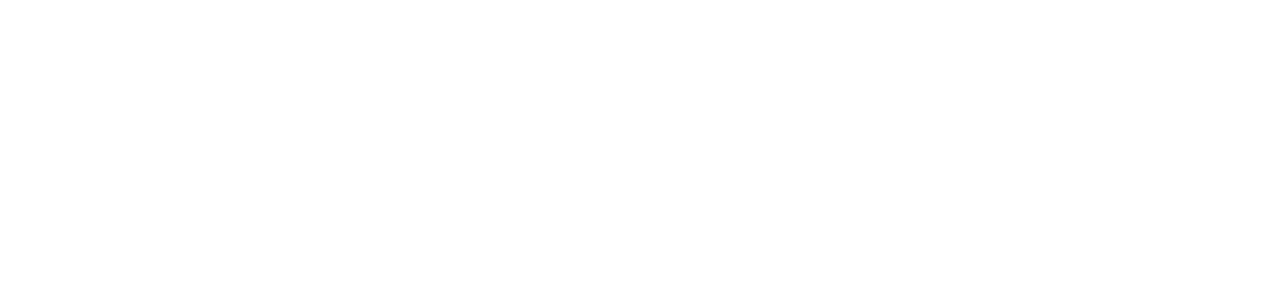
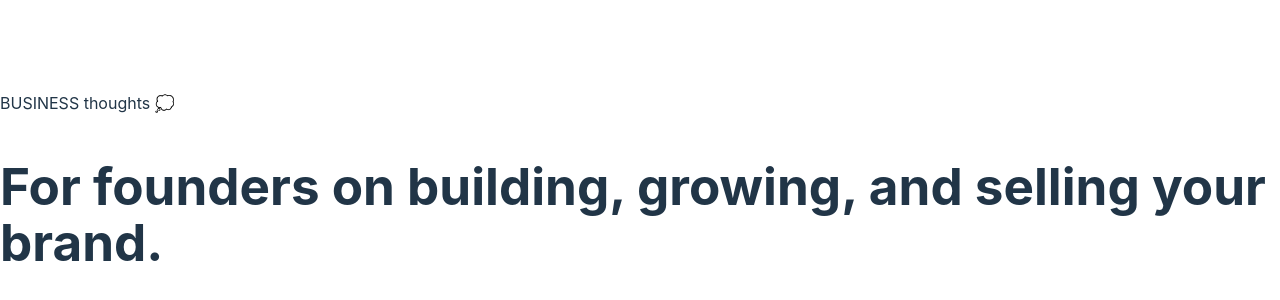
Before and after one commit to chumachenkoUA/technical-task3, a React (Vite) app: page / in a window 1280 px wide. Shown: the part 198-498 px from the top of the page. Built offline with nearby package versions, Linux system fonts and the light colour scheme.

Commit message:
Added markup for the promo

```diff
--- a/src/components/Promo.tsx
+++ b/src/components/Promo.tsx
@@ -3,7 +3,10 @@
 
     return (
         <>
-
+            <section className={"promo"}>
+                <aside className={"promo__label"}>BUSINESS thoughts 💭</aside>
+                <h1 className={"promo__title"}>For founders on building, growing, and selling your brand.</h1>
+            </section>
         </>
     )
 }
```
